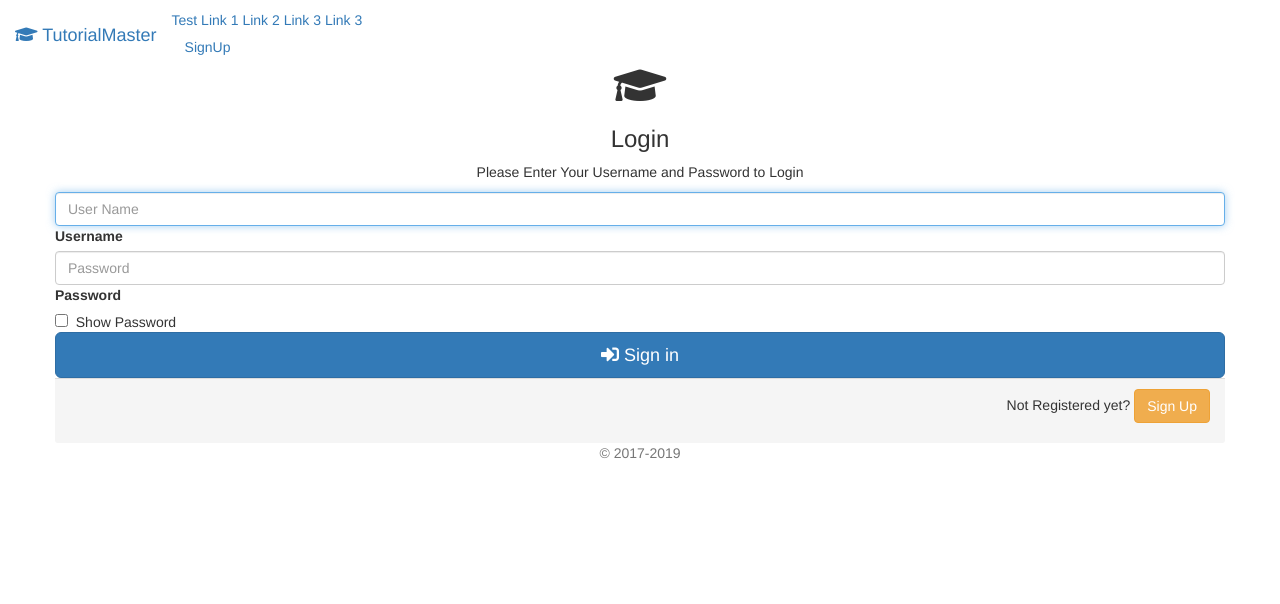
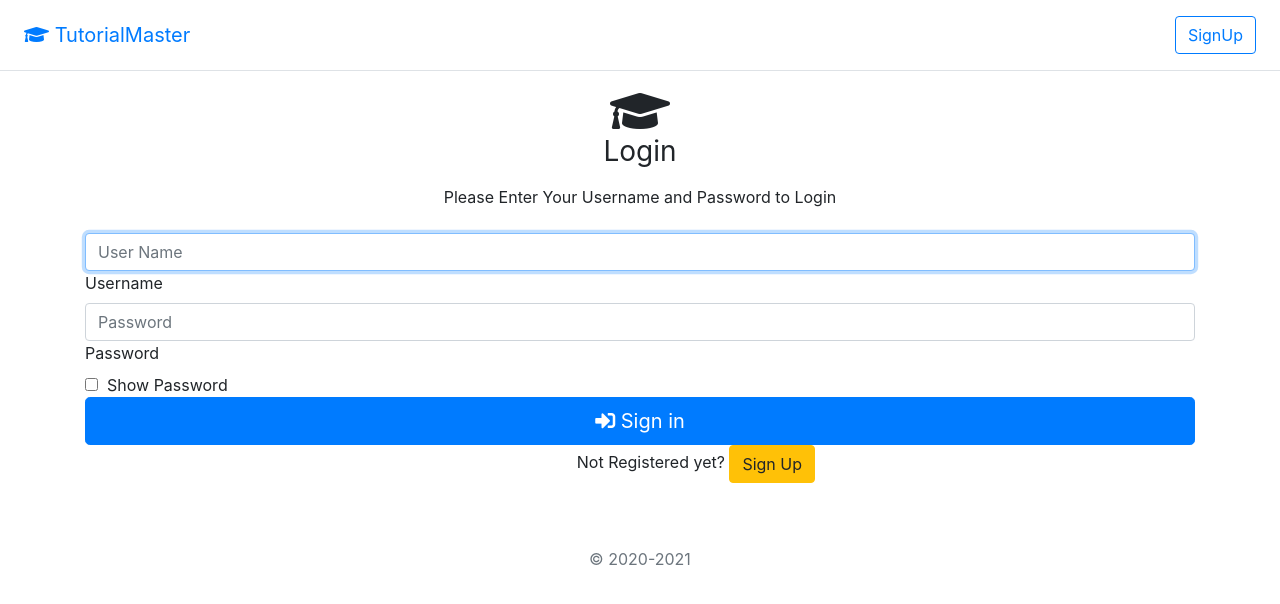
Before and after one commit to rahat97/TutorialMaster, a PHP site: page /login.php in a window 1280 px wide. Shown: the top 604 px of the page. Run offline with PHP 8.4, Linux system fonts and the light colour scheme; some libraries are stand-ins or nearby versions.

Commit message:
Update login.php

```diff
--- a/login.php
+++ b/login.php
@@ -1,12 +1,6 @@
 <?php
 session_start();
-//if (!empty($_SESSION["username"])) {
-//    if ($_SESSION["username"] == "admin") {
-//        header('Location: admin.php');
-//    } else {
-//        header('Location: home.php');
-//    }
-//}
+
 require 'connection.php';
 if (isset($_POST['username']) && isset($_POST['password'])) {
     $username = $_POST['username'];
@@ -26,16 +20,13 @@ if (isset($_POST['username']) && isset($_POST['password'])) {
         } elseif ($_SESSION["user_type"] == 1) {
             header('Location: home.php');
         }
-        /*} else {
-            header($_SERVER['PHP_SELF']);
-        }*/
-        // echo "User name : ".$_SESSION['username'] . " Password : " . $_SESSION['email'] . " " . $_SESSION['user_type']." ";
+
 
     } else {
         echo "<script>alert('wrong username & Password')</script>";
     }
+}
 
-}
 ?>
 <!DOCTYPE html>
 <html lang="en">
@@ -78,12 +69,12 @@ if (isset($_POST['username']) && isset($_POST['password'])) {
         </a>
     </h5>
 
-    <nav class="my-2 my-md-0 mr-md-3">
+    <!--<nav class="my-2 my-md-0 mr-md-3">
         <a class="p-2 text-dark" href="#">Test Link 1</a>
         <a class="p-2 text-dark" href="#">Link 2</a>
         <a class="p-2 text-dark" href="#">Link 3</a>
         <a class="p-2 text-dark" href="#">Link 3</a>
-    </nav>
+    </nav> -->
     <a class="btn btn-outline-primary" href="signup.php">SignUp</a>
 </div>
 <div class="container">
@@ -125,42 +116,8 @@ if (isset($_POST['username']) && isset($_POST['password'])) {
         </div>
         <div class="col-4"></div>
     </div>
-    <p class="mt-5 mb-3 text-muted text-center">&copy; 2017-2019</p>
-
-
-</div>
-<!--<div class="container">
-    <div class="row">
-        <div class="col-xs-12 col-sm-6 col-md-6 col-lg-6"></div>
-        <div class="col-xs-12 col-sm-6 col-md-6 col-lg-6">
-            <div class="panel panel-primary">
-                <div class="panel-heading">
-                    <center><h4>Log In</h4></center>
-                </div>
-                <div class="panel-body">
-                    <form action="login.php" method="post">
-                        <div class="form-group">
-                            <label for="username">User Name:</label>
-                            <input type="text" class="form-control" id="username" name="username" required
-                                   placeholder="Username">
-                        </div>
-                        <div class="form-group">
-                            <label for="password">Password:</label>
-                            <input type="password" class="form-control" id="password" name="password" required
-                                   placeholder="Password">
-                            <input type="checkbox" onclick="myFunction()"> &nbsp;Show Password
-                        </div>
-                        <button type="submit" class="btn btn-primary btn-block">Log In</button>
-                    </form>
-                </div>
-                <div class="panel-footer" align="right">
-                    <p>Not Registered yet? <a href="signup.php">Sign Up</a></p>
-                </div>
-            </div>
-        </div>
+    <p class="mt-5 mb-3 text-muted text-center">&copy; 2020-2021</p>
     </div>
-</div>-->
-
 
 <script type="text/javascript">
     function myFunction() {
```
